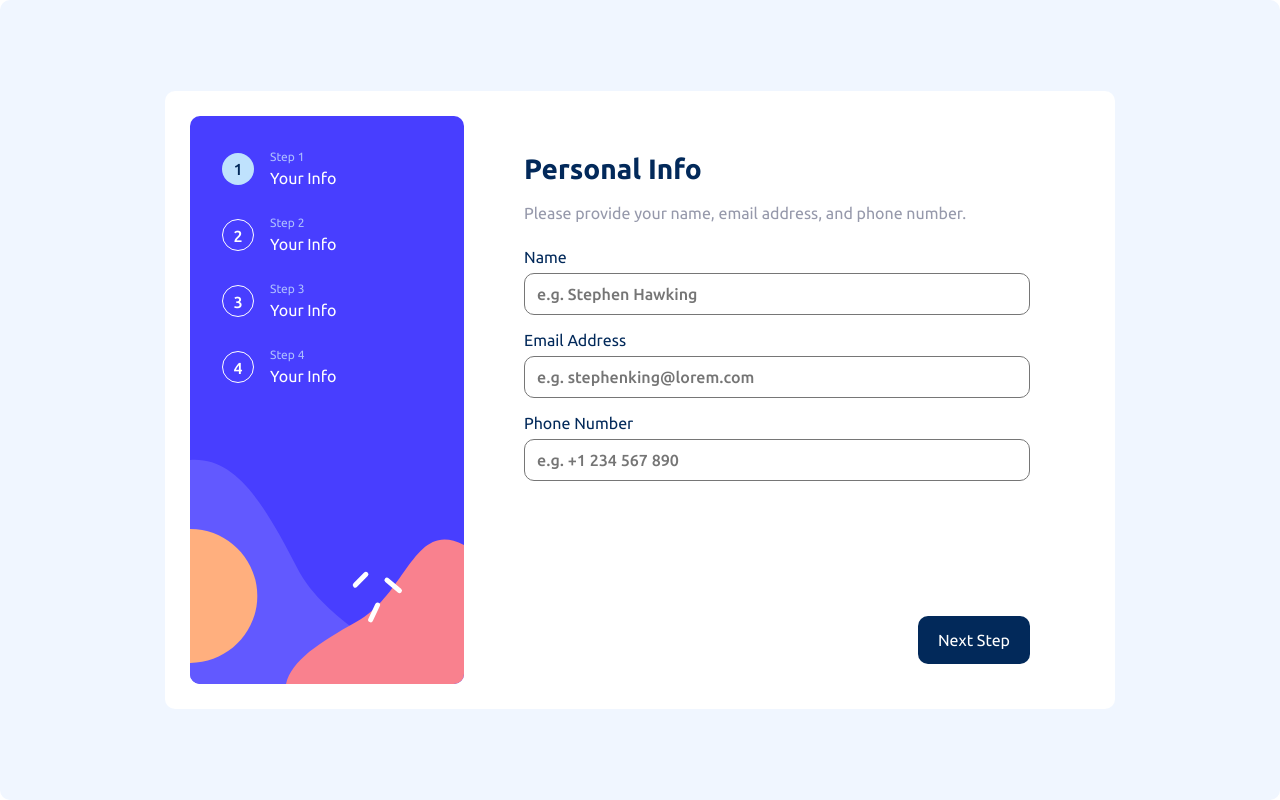
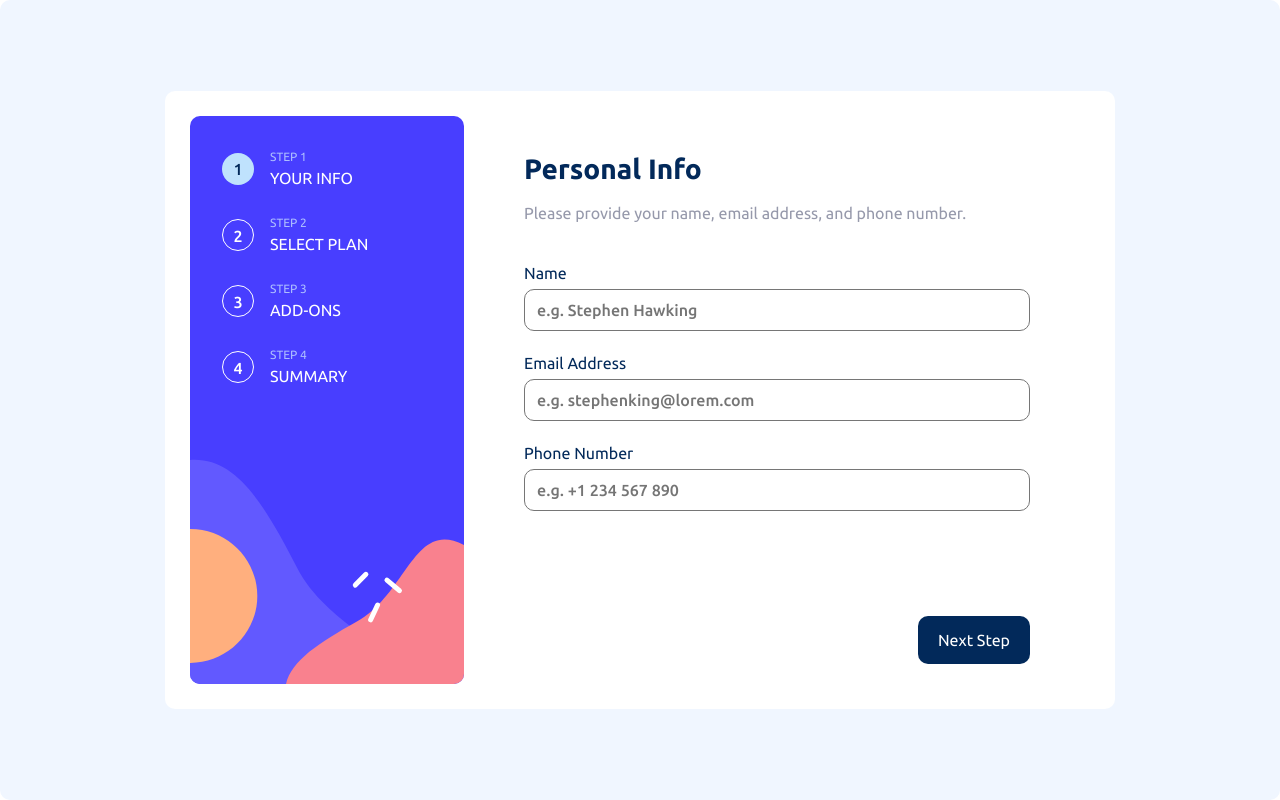
Before and after one commit to msabin/FlowForm, a React (Vite) app in the folder signup-flow/: page / in a window 1280 px wide. Built offline with nearby package versions, Linux system fonts and the light colour scheme.

Commit message:
Fixed ability to scroll if the page is too big (especially for mobile).  Made selecting a plan get a focus outline for keyboard nav.  Polished spacing.  It's looking good and complete now.  Really I think all I have to do is error handling on the form and commenting the code up.

```diff
--- a/signup-flow/src/components/ProgressBar.jsx
+++ b/signup-flow/src/components/ProgressBar.jsx
@@ -13,7 +13,7 @@ export function ProgressBar({ page }) {
 
           <div className="step">
             <div className="step-num">Step {step + 1}</div>
-            <div className="step-desc">Your Info</div>
+            <div className="step-desc">{descr}</div>
           </div>
         </div>
       ))}
--- a/signup-flow/src/styles/base/_global.scss
+++ b/signup-flow/src/styles/base/_global.scss
@@ -3,6 +3,11 @@
 * {
   border-radius: 10px;
   border-style: none;
+
+  &:focus {
+    box-shadow: 0 0 0 2px variables.$light-blue;
+    border: none;
+  }
 }
 
 h1 {
@@ -35,3 +40,9 @@ button:hover {
   width: 1px;
   white-space: nowrap;
 }
+
+@media screen and (min-width: variables.$large-breakpoint) {
+  header {
+    margin-bottom: 2.25rem;
+  }
+}
--- a/signup-flow/src/styles/components/FlowForm.scss
+++ b/signup-flow/src/styles/components/FlowForm.scss
@@ -3,6 +3,9 @@
 #flow-form {
   width: 90%;
   max-width: 600px;
+  max-height: 70%;
+  overflow: scroll;
+
   background-color: white;
 
   border-radius: 10px;
@@ -64,6 +67,7 @@
 
     width: 950px;
     max-width: 90%;
+    max-height: 100%;
 
     display: flex;
     justify-content: space-between;
--- a/signup-flow/src/styles/components/pages/finishing.scss
+++ b/signup-flow/src/styles/components/pages/finishing.scss
@@ -70,7 +70,7 @@ $padding: 18px;
 }
 
 .total-container {
-  padding: 0 $padding;
+  padding: .5rem $padding 0;
   margin-bottom: 1rem;
 
   .total-per {
@@ -82,3 +82,10 @@ $padding: 18px;
     font-weight: variables.$medium;
   }
 }
+
+
+@media screen and (min-width: variables.$large-breakpoint) {
+  .receipt-container .plan-container {
+    padding-bottom: 24px;
+  }
+}
--- a/signup-flow/src/styles/components/pages/personalinfo.scss
+++ b/signup-flow/src/styles/components/pages/personalinfo.scss
@@ -23,3 +23,9 @@
     // border-color: variables.$cool-gray;
   }
 }
+
+@media screen and (min-width: variables.$large-breakpoint) {
+  .form-input {
+    margin-bottom: 1.25rem;
+  }
+}
--- a/signup-flow/src/styles/components/pages/selectplan.scss
+++ b/signup-flow/src/styles/components/pages/selectplan.scss
@@ -24,6 +24,10 @@
     &:has(:checked) {
       border-color: variables.$purplish-blue;
       background-color: variables.$magnolia;
+    }
+
+    &:focus-within {
+      box-shadow: 0 0 0 2px variables.$light-blue;
     }
 
     img {
--- a/signup-flow/src/styles/components/progressbar.scss
+++ b/signup-flow/src/styles/components/progressbar.scss
@@ -41,6 +41,7 @@
 
   .step {
     display: none;
+    text-transform: uppercase;
 
     .step-num {
       font-size: .75rem;
```
